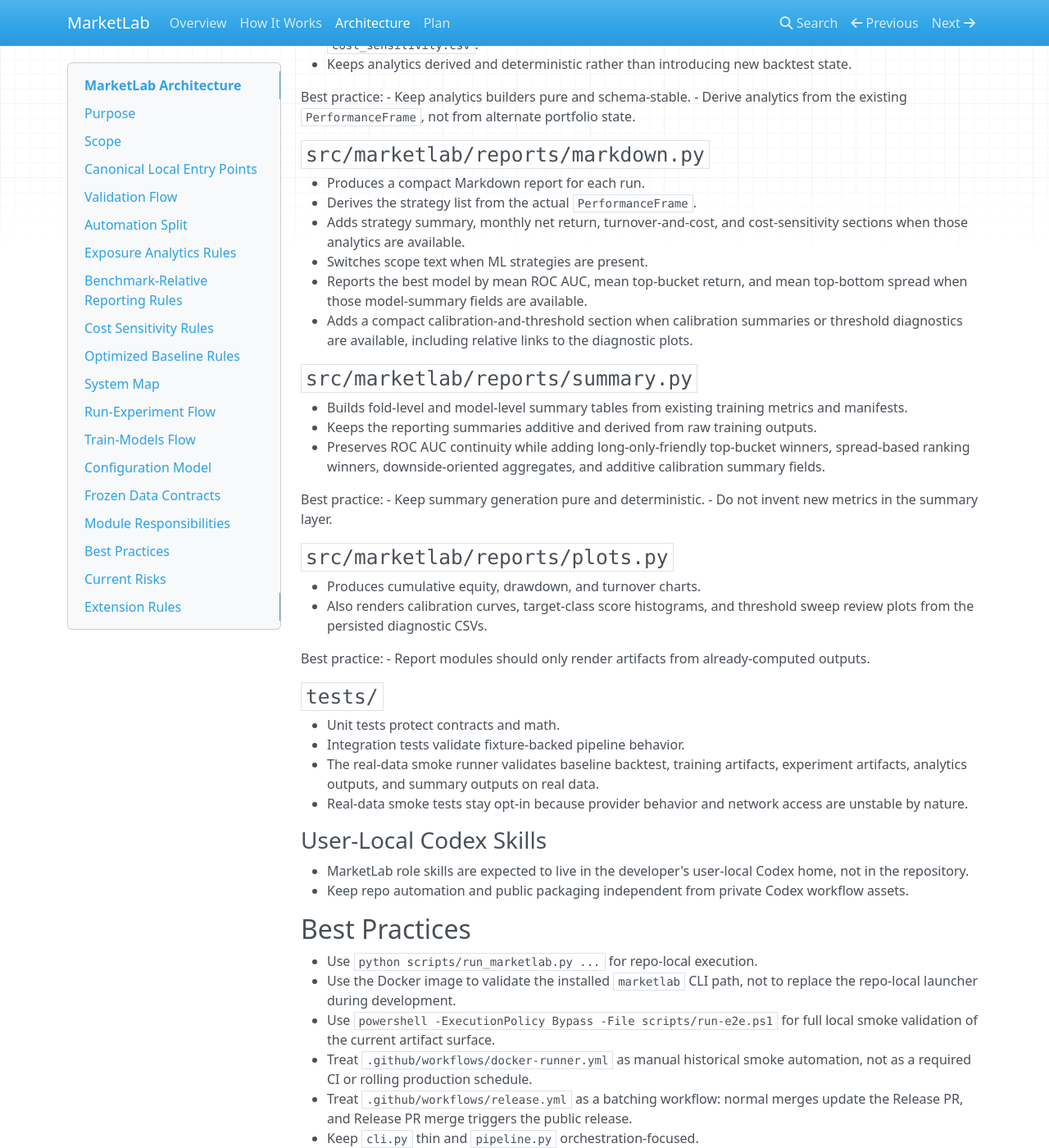
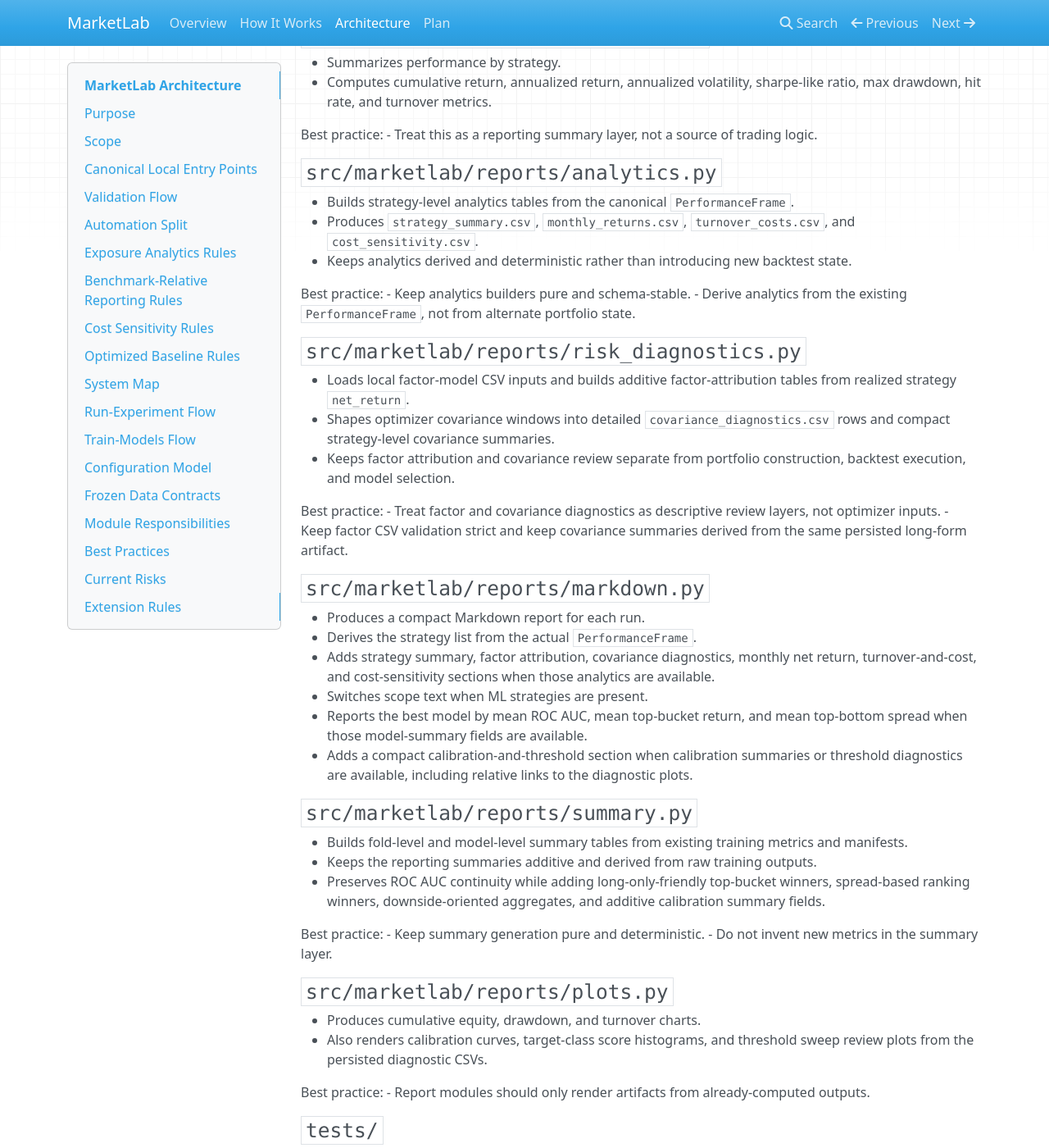
Before and after one commit to ricardogr07/market-lab, an MkDocs documentation site: the page built from docs/architecture.md, in a window 1280 px wide and 1400 px high, scrolled down 12120 px. Shown: the whole window at 82% size. Built offline with MkDocs 1.6.1, drawn with Linux system fonts in a browser that asks for light colours; nearby versions of some CDN libraries; some of the changed text lies outside the part shown.

Commit message:
docs: document factor and covariance diagnostics

````diff
--- a/docs/architecture.md
+++ b/docs/architecture.md
@@ -2,7 +2,7 @@
 
 ## Purpose
 
-MarketLab is a package-first research toolkit for reproducible market experiments over a fixed ETF universe. The current implementation includes canonical market data, trailing features, weekly modeling datasets, walk-forward fold generation, additive guardrail and embargo controls, skipped-fold diagnostics, a lightweight model registry, the `train-models` command, ranking-aware fold evaluation and downside diagnostics, calibration and threshold diagnostics, a ranking strategy, three baseline strategies including periodic allocation baselines, executable long-only mean-variance, risk-parity, and Black-Litterman baselines, optimizer input and covariance scaffolding for later optimized baselines, unified `run-experiment` baseline-plus-ML comparison, fold and model summaries, exposure-aware strategy analytics artifacts, benchmark-relative reporting artifacts, turnover and cost-sensitivity diagnostics, Black-Litterman assumptions artifacts, backtests, and reviewable artifacts.
+MarketLab is a package-first research toolkit for reproducible market experiments over a fixed ETF universe. The current implementation includes canonical market data, trailing features, weekly modeling datasets, walk-forward fold generation, additive guardrail and embargo controls, skipped-fold diagnostics, a lightweight model registry, the `train-models` command, ranking-aware fold evaluation and downside diagnostics, calibration and threshold diagnostics, a ranking strategy, three baseline strategies including periodic allocation baselines, executable long-only mean-variance, risk-parity, and Black-Litterman baselines, optimizer input scaffolding, additive factor-attribution and covariance diagnostics, unified `run-experiment` baseline-plus-ML comparison, fold and model summaries, exposure-aware strategy analytics artifacts, benchmark-relative reporting artifacts, turnover and cost-sensitivity diagnostics, Black-Litterman assumptions artifacts, backtests, and reviewable artifacts.
 
 This document ties the current pieces together and records the working rules that should guide later iterations.
 
@@ -19,7 +19,7 @@
   - fold and model summary artifacts
   - ranking-aware model evaluation artifacts with downside diagnostics
   - calibration, score-histogram, and threshold-sweep diagnostics plus review plots
-  - `buy_hold`, `sma`, config-defined allocation baselines, the executable `mean_variance` and `risk_parity` optimized baselines, and optimizer input scaffolding for later optimized baselines
+  - `buy_hold`, `sma`, config-defined allocation baselines, the executable `mean_variance`, `risk_parity`, and `black_litterman` optimized baselines, plus additive factor and covariance diagnostics for review
   - unified `run-experiment` comparison across baselines and ML strategies on a shared OOS window
   - daily backtest with turnover-based costs
   - metrics, exposure-aware, benchmark-relative, and cost-sensitivity strategy analytics CSVs, plots, and Markdown reporting
@@ -76,9 +76,9 @@
     Launcher --> Experiment[run-experiment]
 
     Prepare --> Panel[prepared panel cache]
-    Backtest --> BaselineArtifacts[metrics.csv performance.csv analytics report.md plots black_litterman_assumptions.csv when applicable]
+    Backtest --> BaselineArtifacts[metrics.csv performance.csv analytics report.md plots factor_diagnostics.csv covariance_diagnostics.csv black_litterman_assumptions.csv when applicable]
     Train --> TrainingArtifacts[folds.csv fold_diagnostics.csv ranking_diagnostics.csv calibration_diagnostics.csv score_histograms.csv threshold_diagnostics.csv manifest metrics predictions summaries plots models/]
-    Experiment --> ExperimentArtifacts[metrics.csv performance.csv analytics report.md strategy plots calibration plots diagnostics summaries optional models/black_litterman_assumptions.csv when applicable]
+    Experiment --> ExperimentArtifacts[metrics.csv performance.csv analytics report.md strategy plots calibration plots diagnostics summaries optional factor_diagnostics.csv covariance_diagnostics.csv black_litterman_assumptions.csv models/ when applicable]
 ```
 
 ## Automation Split
@@ -128,6 +128,8 @@
 - Black-Litterman views are signed basket weights over configured symbols; MarketLab uses them as written and does not renormalize them.
 - Black-Litterman posterior uncertainty defaults to the diagonal `Omega = diag(P * tau * Sigma * P^T)` rule.
 - Successful Black-Litterman runs persist `black_litterman_assumptions.csv` and reference it from `report.md`.
+- Optimized runs with real solver windows persist `covariance_diagnostics.csv` and reference it from `report.md`.
+- `evaluation.factor_model_path` enables local factor attribution over the final persisted strategy returns and writes `factor_diagnostics.csv`.
 - Trailing return windows are built from adjusted close data only, and the latest included return must end on the `signal_date`.
 - Optimized weights are applied on the next market open after the `signal_date`, and no allocation is emitted before the first full optimizer lookback window exists.
 - `target_gross_exposure` is a long-only invested-fraction request; any undeployed exposure remains cash in the backtest engine.
@@ -138,6 +140,8 @@
 - Binding position or group caps turn `risk_parity` into the best feasible approximation to equal risk contributions rather than exact parity.
 - External covariance inputs must be square daily-return covariance matrices keyed by the configured symbols.
 - External expected-return inputs must contain exactly `symbol,expected_return` in daily decimal units.
+- Factor-model inputs must be local wide daily return CSVs with a required `date` column plus one or more numeric factor columns.
+- Factor attribution is descriptive only; it must not feed optimizer weights, model selection, or scenario selection.
 
 ## System Map
 
@@ -163,6 +167,7 @@
     Predictions --> Ranking[src/marketlab/strategies/ranking.py]
     Pipeline --> Summary[src/marketlab/reports/summary.py]
     Pipeline --> Analytics[src/marketlab/reports/analytics.py]
+    Pipeline --> RiskDiagnostics[src/marketlab/reports/risk_diagnostics.py]
     Pipeline --> BuyHold[src/marketlab/strategies/buy_hold.py]
     Pipeline --> Allocation[src/marketlab/strategies/allocation.py]
     Pipeline --> SMA[src/marketlab/strategies/sma.py]
@@ -179,6 +184,8 @@
     Analytics --> CostSensitivityCsv[cost_sensitivity.csv]
     Analytics --> MonthlyReturnsCsv[monthly_returns.csv]
     Analytics --> TurnoverCostsCsv[turnover_costs.csv]
+    RiskDiagnostics --> FactorDiagnosticsCsv[factor_diagnostics.csv]
+    RiskDiagnostics --> CovarianceDiagnosticsCsv[covariance_diagnostics.csv]
     Pipeline --> Markdown[src/marketlab/reports/markdown.py]
     Pipeline --> Plots[src/marketlab/reports/plots.py]
 
@@ -738,6 +745,7 @@
 - Provides expected-return helpers for `historical_mean` and `external_csv` inputs.
 - Reorders and validates external covariance and expected-return files against `data.symbols`.
 - Provides the solver plumbing reused by the executable long-only optimized baselines, including the Black-Litterman posterior-return and assumptions builders.
+- Exposes the regularized covariance windows used by the solver so reporting can persist reviewable covariance diagnostics.
 
 Best practice:
 - Keep adjusted-close return windows and optimizer timing leakage-safe: signal on the close, execute on the next open.
@@ -803,11 +811,21 @@
 - Keep analytics builders pure and schema-stable.
 - Derive analytics from the existing `PerformanceFrame`, not from alternate portfolio state.
 
+### `src/marketlab/reports/risk_diagnostics.py`
+
+- Loads local factor-model CSV inputs and builds additive factor-attribution tables from realized strategy `net_return`.
+- Shapes optimizer covariance windows into detailed `covariance_diagnostics.csv` rows and compact strategy-level covariance summaries.
+- Keeps factor attribution and covariance review separate from portfolio construction, backtest execution, and model selection.
+
+Best practice:
+- Treat factor and covariance diagnostics as descriptive review layers, not optimizer inputs.
+- Keep factor CSV validation strict and keep covariance summaries derived from the same persisted long-form artifact.
+
 ### `src/marketlab/reports/markdown.py`
 
 - Produces a compact Markdown report for each run.
 - Derives the strategy list from the actual `PerformanceFrame`.
-- Adds strategy summary, monthly net return, turnover-and-cost, and cost-sensitivity sections when those analytics are available.
+- Adds strategy summary, factor attribution, covariance diagnostics, monthly net return, turnover-and-cost, and cost-sensitivity sections when those analytics are available.
 - Switches scope text when ML strategies are present.
 - Reports the best model by mean ROC AUC, mean top-bucket return, and mean top-bottom spread when those model-summary fields are available.
 - Adds a compact calibration-and-threshold section when calibration summaries or threshold diagnostics are available, including relative links to the diagnostic plots.
````
Also changed, not shown: README.md (+24 -1 lines).
